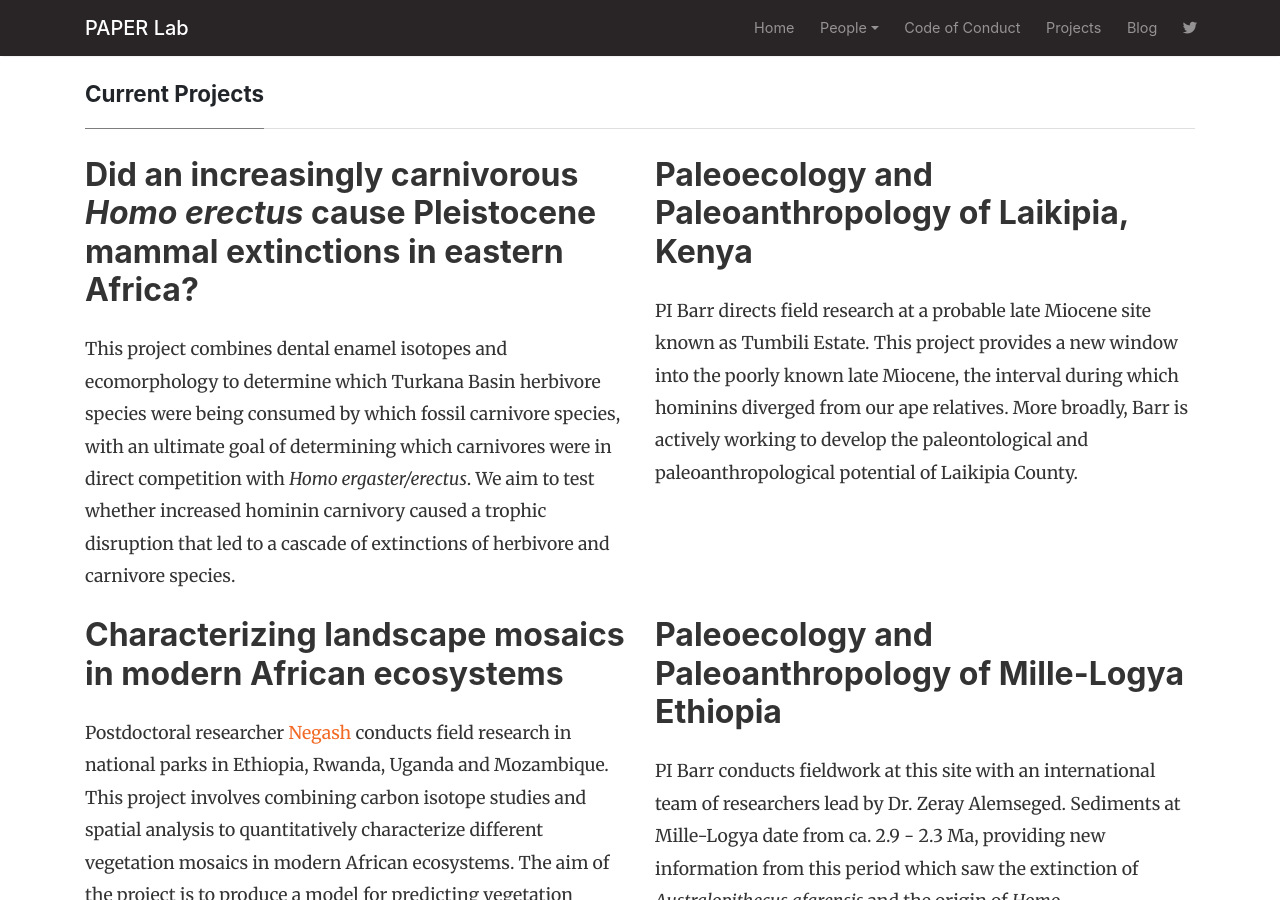
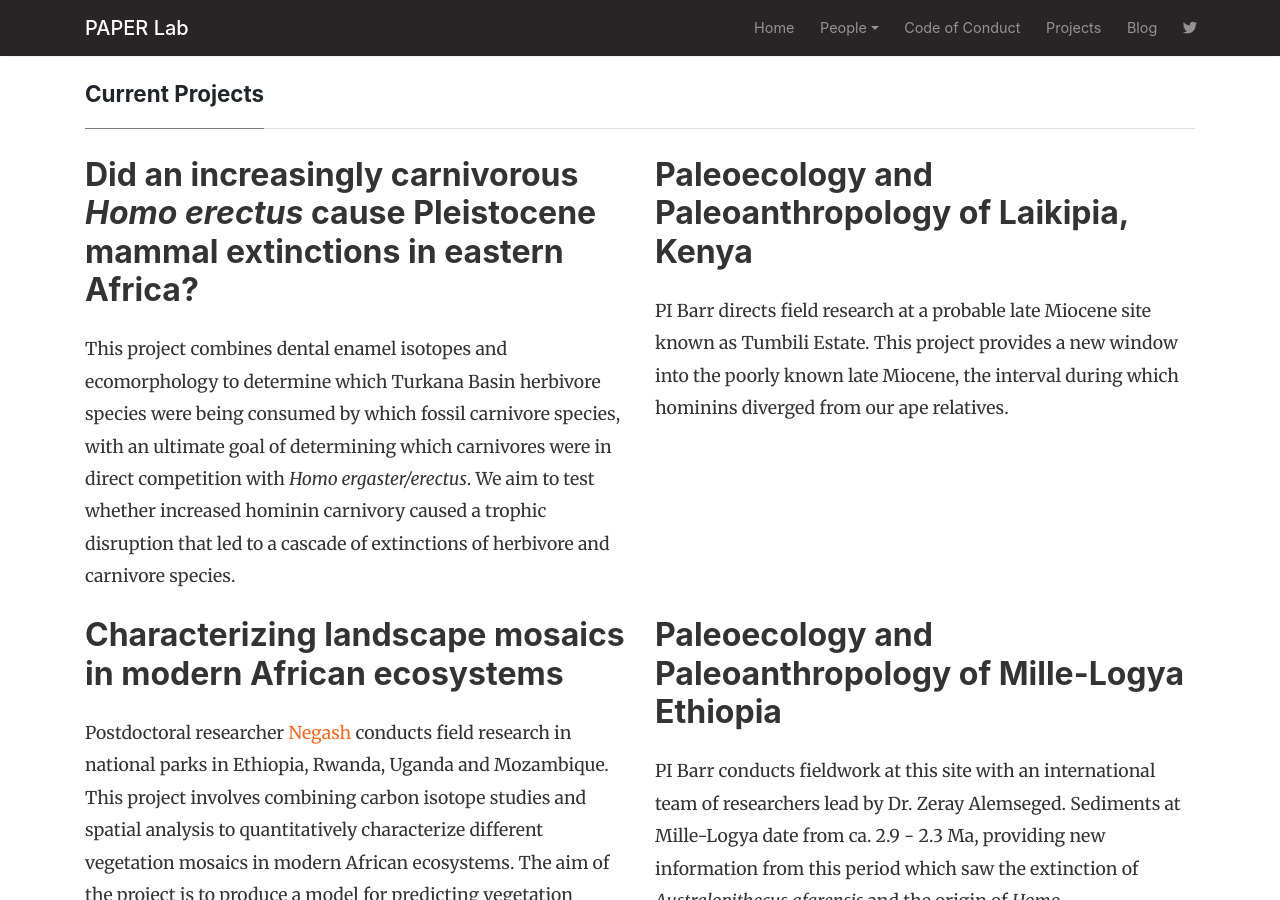
Before and after one commit to wabarr/PAPER, a Jekyll site: the page built from projects.md, in a window 1280 px wide and 900 px high. Built offline with Jekyll 4.4.1, drawn with Linux system fonts in a browser that asks for light colours; nearby versions of some CDN libraries; comment, search, counter and statistics services are not loaded.

Commit message:
Update projects.yml

```diff
--- a/_data/projects.yml
+++ b/_data/projects.yml
@@ -2,7 +2,7 @@
 - name: Did an increasingly carnivorous <em>Homo erectus</em> cause Pleistocene mammal extinctions in eastern Africa?
   description: This project combines dental enamel isotopes and ecomorphology to determine which Turkana Basin herbivore species were being consumed by which fossil carnivore species, with an ultimate goal of determining which carnivores were in direct competition with <em>Homo ergaster/erectus</em>.  We aim to test whether increased hominin carnivory caused a trophic disruption that led to a cascade of extinctions of herbivore and carnivore species.
 - name: Paleoecology and Paleoanthropology of Laikipia, Kenya
-  description: PI Barr directs field research at a probable late Miocene site known as Tumbili Estate. This project provides a new window into the poorly known late Miocene, the interval during which hominins diverged from our ape relatives.  More broadly, Barr is actively working to develop the paleontological and paleoanthropological potential of Laikipia County.
+  description: PI Barr directs field research at a probable late Miocene site known as Tumbili Estate. This project provides a new window into the poorly known late Miocene, the interval during which hominins diverged from our ape relatives.
 - name: Characterizing landscape mosaics in modern African ecosystems
   description: Postdoctoral researcher <a href="/post-docs/">Negash</a> conducts field research in national parks in Ethiopia, Rwanda, Uganda and Mozambique. This project involves combining carbon isotope studies and spatial analysis to quantitatively characterize different vegetation mosaics in modern African ecosystems. The aim of the project is to produce a model for predicting vegetation mosaic types from the fossil record.
 - name: Paleoecology and Paleoanthropology of Mille-Logya Ethiopia
```
